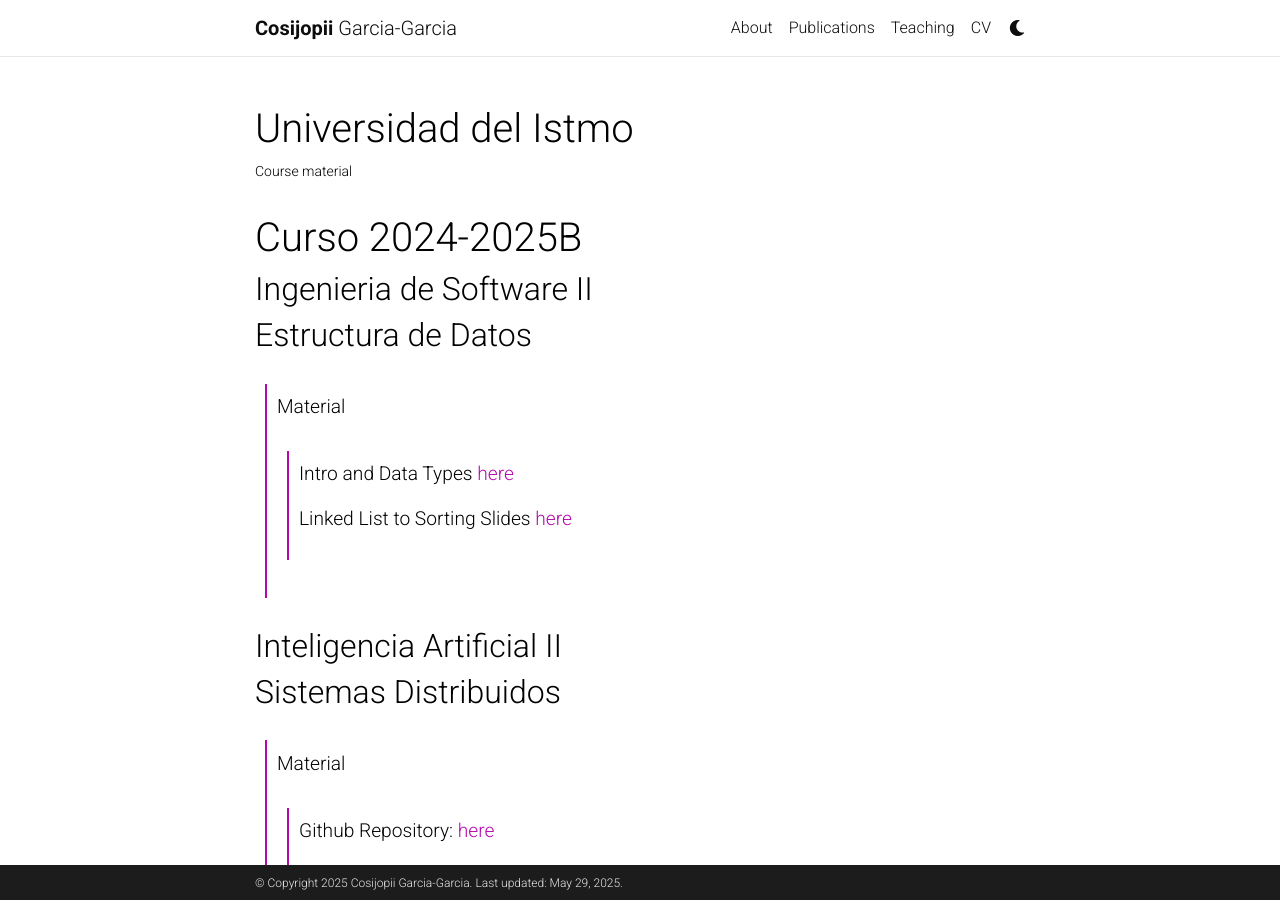
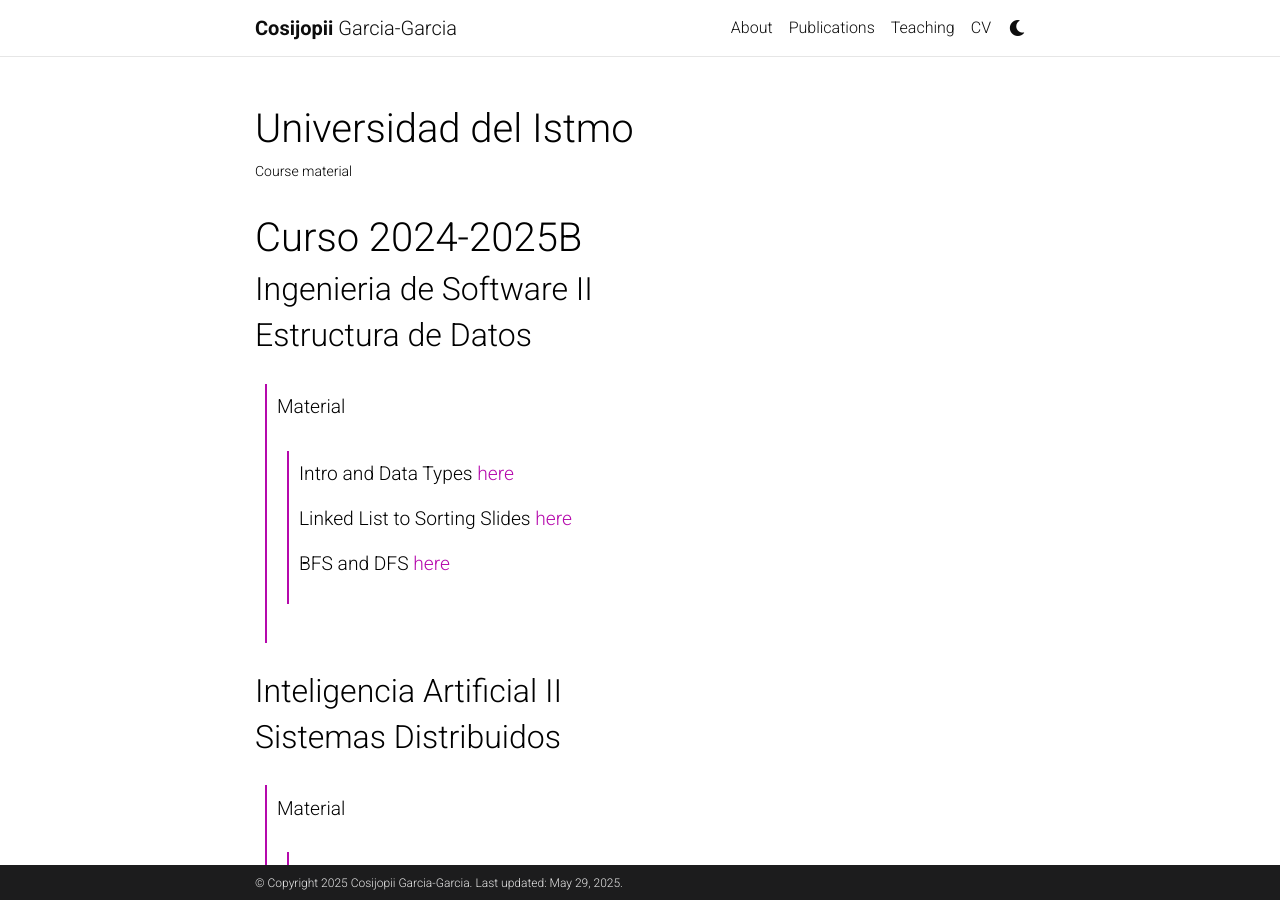
Before and after one commit to Cosijopiii/Cosijopiii.github.io, a Jekyll site: the page built from _projects/2_project.md, in a window 1280 px wide and 900 px high. Built offline with Jekyll 4.4.1, drawn with Linux system fonts in a browser that asks for light colours; comment, search, counter and statistics services are not loaded; a style sheet for code colours, icons or effects is not loaded.

Commit message:
Update 2_project.md

```diff
--- a/_projects/2_project.md
+++ b/_projects/2_project.md
@@ -17,6 +17,7 @@ category: work
 >>
 >>Linked List to Sorting Slides [here](/assets/pdf/ED2.pdf)
 >>
+>>BFS and DFS [here](/assets/pdf/BFSDFS.pdf)
 
 
 
```
